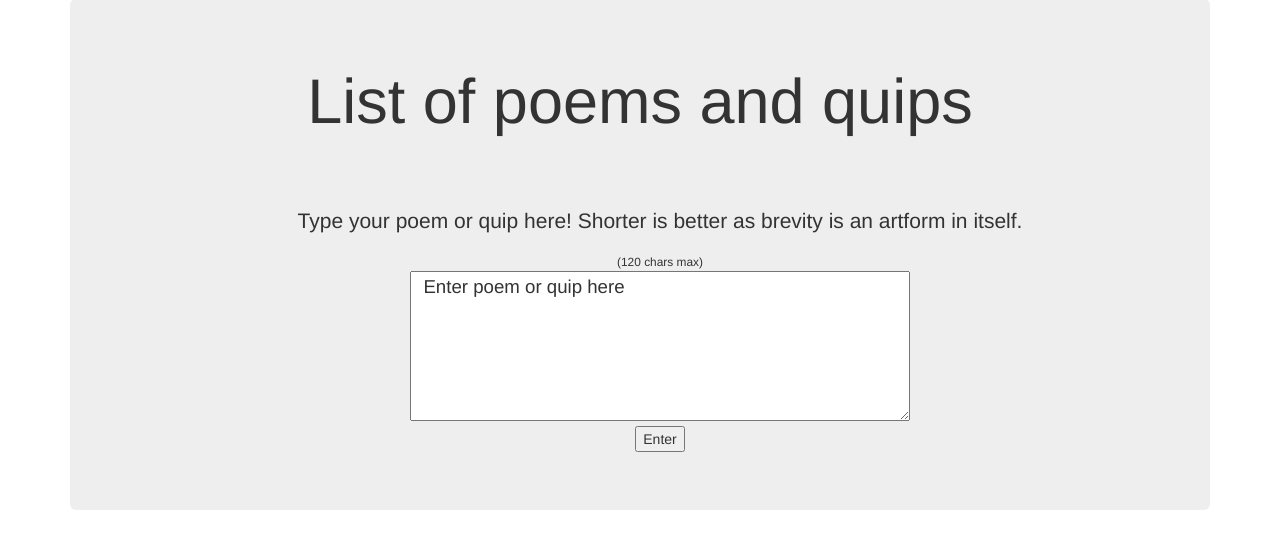
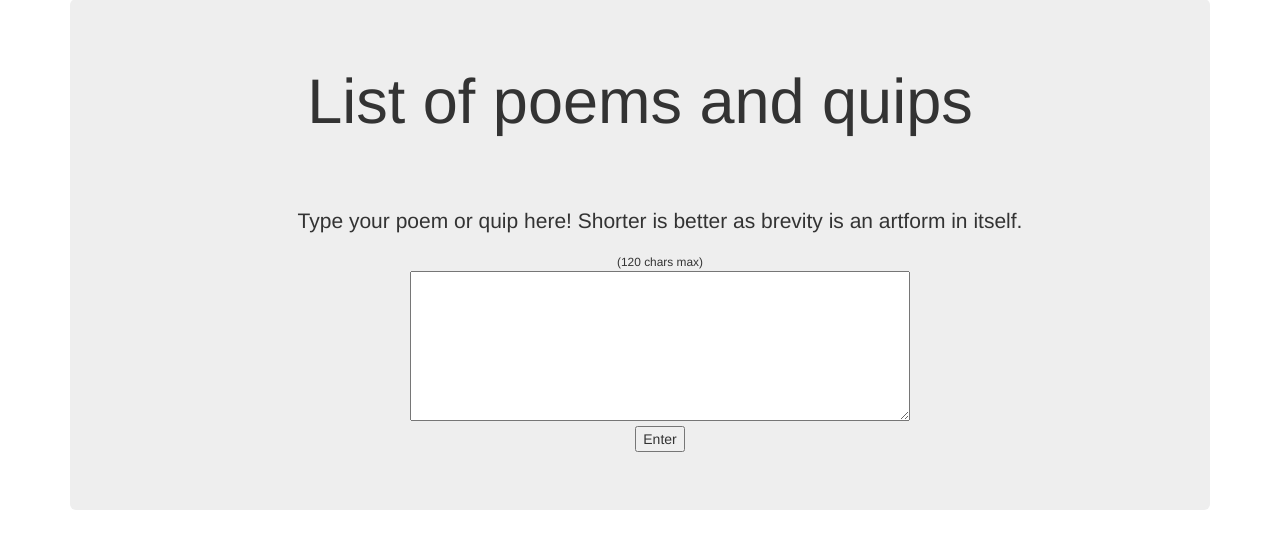
Before and after one commit to seriouschess/homeapp, a Flask app: page /poems in a window 1280 px wide. Shown: the part 73-622 px from the top of the page. Run offline with Flask 2, Linux system fonts and the light colour scheme; data that the repository does not hold is empty; some libraries are stand-ins or nearby versions.

Commit message:
removed the prompt text from the form box

```diff
--- a/templates/poems.html
+++ b/templates/poems.html
@@ -28,7 +28,6 @@
       <form method="POST">
          <textarea input_type="text" name="text" maxlength="120"
          style="font-size:14pt;height:150px;width:500px">
-  Enter poem or quip here
          </textarea> <br />
         <button type="submit" name="text" value="bar">Enter</button>
       </form>
```
